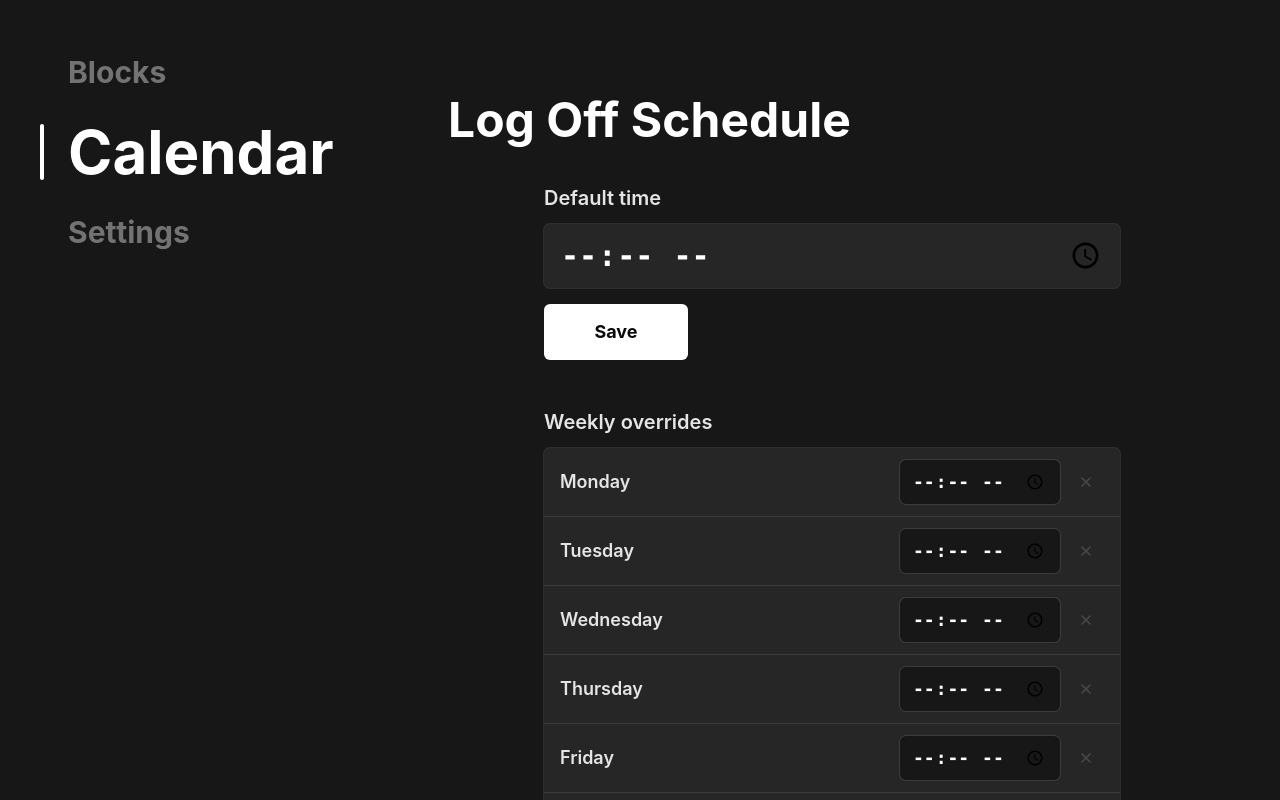
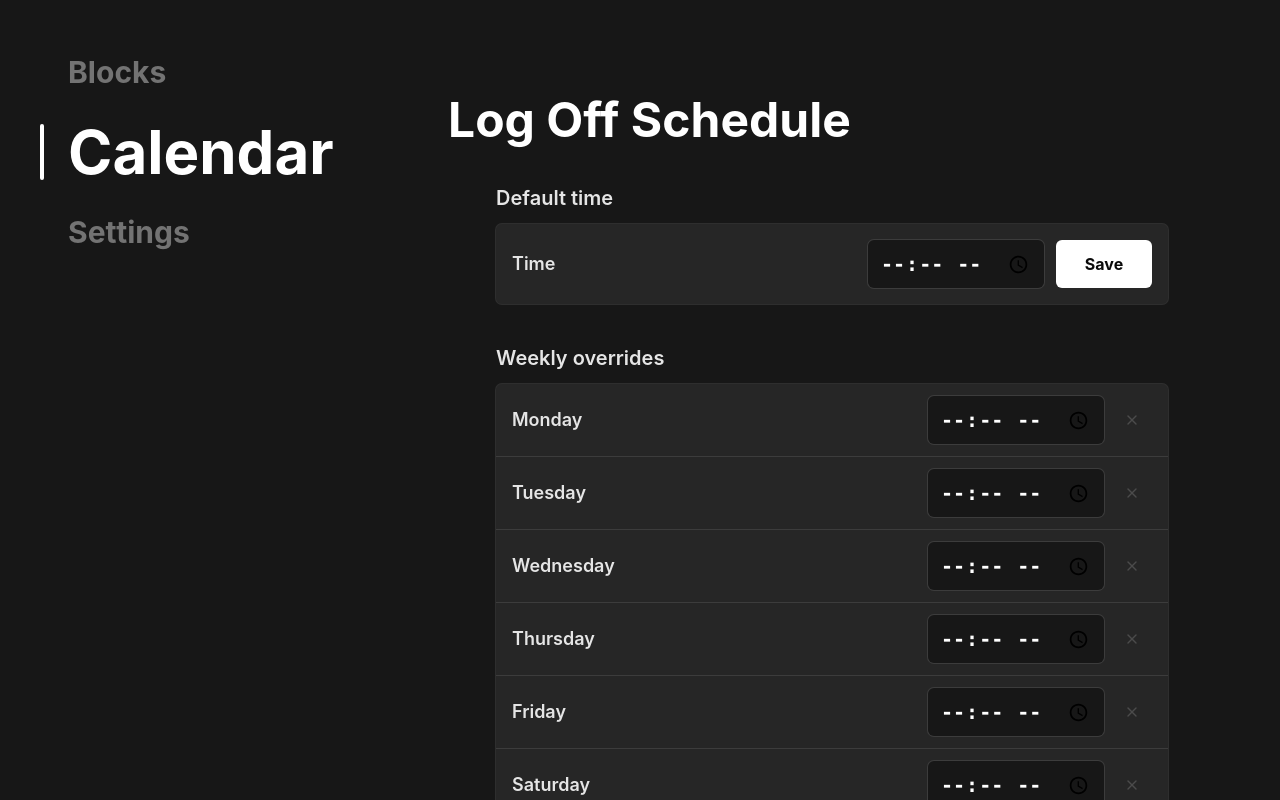
Before and after one commit to nsameron2/blocks, a React (Vite) app: page / in a window 1280 px wide. Both pictures are taken after a click on the button "Calendar". Shown: the top 800 px of the page. Built offline with nearby package versions, Linux system fonts and the light colour scheme.

Commit message:
feat: redesign calendar page, smoother "block" design

```diff
--- a/src/Calendar.tsx
+++ b/src/Calendar.tsx
@@ -156,13 +156,16 @@ export function Calendar({
     selectedDateIsToday && todayHasSelectableTime
       ? format(nextFutureMinute, "HH:mm")
       : undefined;
+  const selectedDateLabel = selectedDate
+    ? format(selectedDate, "MMMM d, yyyy")
+    : "Select a date";
   const overriddenDates = Object.keys(logOffSchedule.dateOverrides)
     .map(dateFromKey)
     .filter((date): date is Date => Boolean(date));
 
   return (
     <section
-      className="flex min-h-screen justify-center px-8 pt-24"
+      className="flex min-h-screen justify-center px-8 pb-24 pt-24"
       aria-label="Calendar"
     >
       <div className="w-full max-w-3xl">
@@ -170,37 +173,48 @@ export function Calendar({
           Log Off Schedule
         </h1>
 
-        <div className="mx-auto mt-10 w-full max-w-xl">
+        <div className="mx-auto mt-10 w-full max-w-2xl space-y-10">
+          <section>
+            <h2 className="text-xl font-semibold text-neutral-200">
+              Default time
+            </h2>
+            <div className="mt-3 overflow-hidden rounded-md bg-neutral-800 ring-1 ring-white/10">
+              <div className="flex min-h-20 flex-col gap-3 px-4 py-4 sm:flex-row sm:items-center sm:justify-between">
                 <label
-            className="block text-xl font-semibold text-neutral-200"
+                  className="text-base font-semibold text-neutral-200 sm:text-lg"
                   htmlFor="global-log-off-time"
                 >
-            Default time
+                  Time
                 </label>
+                <div className="flex w-full items-center gap-3 sm:w-auto">
                   <input
                     id="global-log-off-time"
                     type="time"
                     value={draftDefaultTime}
                     onChange={(event) => setDraftDefaultTime(event.target.value)}
-            className="mt-3 h-14 w-full rounded-md bg-neutral-800 px-4 font-mono text-2xl font-bold text-white ring-1 ring-white/10 focus:outline-none focus:ring-2 focus:ring-white/50 sm:h-16 sm:text-3xl"
+                    className="h-12 min-w-0 flex-1 rounded-md bg-neutral-900 px-3 font-mono text-xl font-bold text-white ring-1 ring-white/10 focus:outline-none focus:ring-2 focus:ring-white/50 sm:w-44 sm:flex-none"
                   />
-
                   <button
                     type="button"
                     onClick={saveDefaultTime}
-            className="mt-4 inline-flex h-12 w-28 cursor-pointer items-center justify-center rounded-md bg-white text-base font-bold text-neutral-950 transition-colors hover:bg-neutral-200 focus:outline-none focus:ring-2 focus:ring-white/70 sm:h-14 sm:w-36 sm:text-lg"
+                    className="inline-flex h-12 w-24 shrink-0 cursor-pointer items-center justify-center rounded-md bg-white text-base font-bold text-neutral-950 transition-colors hover:bg-neutral-200 focus:outline-none focus:ring-2 focus:ring-white/70"
                   >
                     Save
                   </button>
+                </div>
+              </div>
+            </div>
+          </section>
 
-          <h2 className="mt-12 text-xl font-semibold text-neutral-200">
+          <section>
+            <h2 className="text-xl font-semibold text-neutral-200">
               Weekly overrides
             </h2>
             <div className="mt-3 overflow-hidden rounded-md bg-neutral-800 ring-1 ring-white/10">
               {WEEKDAYS.map((weekday, index) => (
                 <div
                   key={weekday.value}
-                className={`flex items-center justify-between gap-4 px-4 py-3 ${
+                  className={`flex min-h-16 flex-col gap-3 px-4 py-3 sm:flex-row sm:items-center sm:justify-between ${
                     index === 0 ? "" : "border-t border-white/10"
                   }`}
                 >
@@ -218,13 +232,13 @@ export function Calendar({
                       onChange={(event) =>
                         updateWeekdayTime(weekday.value, event.target.value)
                       }
-                    className="h-11 w-40 rounded-md bg-neutral-900 px-3 font-mono text-lg font-bold text-white ring-1 ring-white/10 focus:outline-none focus:ring-2 focus:ring-white/50"
+                      className="h-12 min-w-0 flex-1 rounded-md bg-neutral-900 px-3 font-mono text-xl font-bold text-white ring-1 ring-white/10 focus:outline-none focus:ring-2 focus:ring-white/50 sm:w-44 sm:flex-none"
                     />
                     <button
                       type="button"
                       onClick={() => updateWeekdayTime(weekday.value, "")}
                       disabled={!draftWeekdayTimes[weekday.value]}
-                    className="flex h-9 w-9 cursor-pointer items-center justify-center rounded-md text-neutral-400 transition-colors hover:bg-white/10 hover:text-white focus:outline-none focus:ring-2 focus:ring-white/50 disabled:cursor-not-allowed disabled:opacity-30 disabled:hover:bg-transparent disabled:hover:text-neutral-400"
+                      className="flex h-10 w-10 shrink-0 cursor-pointer items-center justify-center rounded-md text-neutral-400 transition-colors hover:bg-white/10 hover:text-white focus:outline-none focus:ring-2 focus:ring-white/50 disabled:cursor-not-allowed disabled:opacity-30 disabled:hover:bg-transparent disabled:hover:text-neutral-400"
                       aria-label={`Clear ${weekday.label} override`}
                       title="Use default time"
                     >
@@ -234,16 +248,19 @@ export function Calendar({
                 </div>
               ))}
             </div>
-
+            <div className="mt-3 flex justify-end">
               <button
                 type="button"
                 onClick={saveWeekdayTimes}
-            className="mt-4 inline-flex h-12 w-28 cursor-pointer items-center justify-center rounded-md bg-white text-base font-bold text-neutral-950 transition-colors hover:bg-neutral-200 focus:outline-none focus:ring-2 focus:ring-white/70 sm:h-14 sm:w-36 sm:text-lg"
+                className="inline-flex h-12 w-32 cursor-pointer items-center justify-center rounded-md bg-white text-base font-bold text-neutral-950 transition-colors hover:bg-neutral-200 focus:outline-none focus:ring-2 focus:ring-white/70"
               >
-            Save
+                Save weekly
               </button>
+            </div>
+          </section>
 
-          <h2 className="mt-12 text-xl font-semibold text-neutral-200">
+          <section>
+            <h2 className="text-xl font-semibold text-neutral-200">
               Date overrides
             </h2>
             <div className="mt-3 overflow-hidden rounded-md bg-neutral-800 ring-1 ring-white/10">
@@ -260,8 +277,18 @@ export function Calendar({
                 />
               </div>
 
-            <div className="border-t border-white/10 px-4 py-4">
-              <div className="mt-3 flex items-center gap-3">
+              <div className="grid gap-3 border-t border-white/10 px-4 py-4 sm:grid-cols-[minmax(0,1fr)_176px_112px] sm:items-center">
+                <div className="min-w-0">
+                  <label
+                    className="block text-base font-semibold text-neutral-200 sm:text-lg"
+                    htmlFor="date-log-off-time"
+                  >
+                    Selected date
+                  </label>
+                  <p className="mt-1 truncate text-sm font-medium text-neutral-400">
+                    {selectedDateLabel}
+                  </p>
+                </div>
                 <input
                   id="date-log-off-time"
                   type="time"
@@ -271,19 +298,19 @@ export function Calendar({
                   onChange={(event) =>
                     setDraftDateOverrideTime(event.target.value)
                   }
-                  className="h-11 min-w-0 flex-1 rounded-md bg-neutral-900 px-3 font-mono text-lg font-bold text-white ring-1 ring-white/10 focus:outline-none focus:ring-2 focus:ring-white/50 disabled:cursor-not-allowed disabled:opacity-40"
+                  className="h-12 min-w-0 rounded-md bg-neutral-900 px-3 font-mono text-xl font-bold text-white ring-1 ring-white/10 focus:outline-none focus:ring-2 focus:ring-white/50 disabled:cursor-not-allowed disabled:opacity-40"
                 />
                 <button
                   type="button"
                   onClick={saveDateOverride}
                   disabled={!canSaveDateOverride}
-                  className="inline-flex h-11 w-24 cursor-pointer items-center justify-center rounded-md bg-white text-base font-bold text-neutral-950 transition-colors hover:bg-neutral-200 focus:outline-none focus:ring-2 focus:ring-white/70 disabled:cursor-not-allowed disabled:bg-neutral-700 disabled:text-neutral-400 disabled:hover:bg-neutral-700"
+                  className="inline-flex h-12 w-full cursor-pointer items-center justify-center rounded-md bg-white text-base font-bold text-neutral-950 transition-colors hover:bg-neutral-200 focus:outline-none focus:ring-2 focus:ring-white/70 disabled:cursor-not-allowed disabled:bg-neutral-700 disabled:text-neutral-400 disabled:hover:bg-neutral-700"
                 >
-                  Save
+                  Save date
                 </button>
               </div>
             </div>
-          </div>
+          </section>
         </div>
       </div>
     </section>
--- a/src/index.css
+++ b/src/index.css
@@ -69,20 +69,21 @@ body,
     drop-shadow(0 -1px 0 white);
 }
 
+
+/* react-date-picker calendar in Calendar */
 .log-off-date-picker.rdp-root {
   --rdp-accent-color: white;
   --rdp-accent-background-color: rgb(64 64 64);
-  --rdp-day-height: 40px;
-  --rdp-day-width: 40px;
-  --rdp-day_button-height: 36px;
-  --rdp-day_button-width: 36px;
+  --rdp-day-height: 44px;
+  --rdp-day-width: 44px;
+  --rdp-day_button-height: 40px;
+  --rdp-day_button-width: 40px;
   --rdp-day_button-border-radius: 6px;
   --rdp-selected-border: 0;
   color: white;
   width: 100%;
 }
 
-/* react-day-picker calendar in Calendar */
 .log-off-date-picker .rdp-months,
 .log-off-date-picker .rdp-month,
 .log-off-date-picker .rdp-month_grid {
```
Lines whose indentation alone changed are shown as unchanged.
